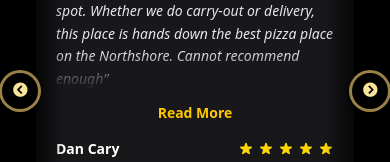
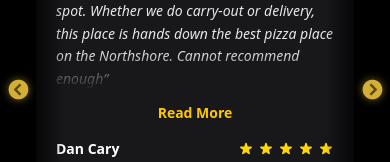
Before and after one commit to ZachAH/UpperCrust, a React (Vite) app: page / in a window 390 px wide. Shown: the part 1147-1309 px from the top of the page. Built offline with nearby package versions, Linux system fonts and the light colour scheme.

Commit message:
update arrows

```diff
--- a/src/index.css
+++ b/src/index.css
@@ -193,53 +193,50 @@
   }
 }
 
-/* --- CHUNKY CIRCULAR SLICK ARROWS --- */
+/* --- CHUNKY MINIMAL ARROWS (NO CIRCLES) --- */
 .slick-prev,
 .slick-next {
-  width: 48px !important;
-  height: 48px !important;
-  border-radius: 9999px !important;
-  background-color: rgba(0, 0, 0, 0.75) !important;
+  width: 38px !important;
+  height: 38px !important;
   display: flex !important;
   justify-content: center;
   align-items: center;
   z-index: 20 !important;
-  border: 3px solid rgba(255, 215, 120, 0.6) !important; /* thicker gold */
+  background: transparent !important;
+  border: none !important;
+  transform: translateY(-50%);
   transition: all 0.25s ease-in-out !important;
-  box-shadow: 0 3px 12px rgba(0,0,0,0.4);
 }
 
 .slick-prev:before,
 .slick-next:before {
-  font-size: 20px !important;
-  font-weight: bold !important;
-  color: #F8E49A !important; /* warm gold */
+  font-size: 28px !important;
+  font-weight: 900 !important;
   opacity: 1 !important;
+  color: #D4AF37 !important; /* Metallic gold */
+  text-shadow: 0 0 8px rgba(212, 175, 55, 0.6);
 }
 
-.slick-prev:hover,
-.slick-next:hover {
-  background-color: #D4AF37 !important; /* metallic gold */
-  transform: scale(1.12);
-  border-color: #fff !important;
+/* Hover zoom + bright highlight */
+.slick-prev:hover:before,
+.slick-next:hover:before {
+  color: #fff !important;
+  transform: scale(1.2);
+  text-shadow: 0 0 12px rgba(255, 240, 180, 0.9);
 }
 
-.slick-prev:hover:before,
-.slick-next:hover:before {
-  color: #000 !important;
+/* Disabled state fade */
+.slick-prev.slick-disabled:before,
+.slick-next.slick-disabled:before {
+  opacity: 0.35 !important;
+  text-shadow: none !important;
+  transform: none !important;
 }
 
-/* Mobile Chunky Arrows */
+/* Mobile size tweak */
 @media (max-width: 768px) {
-  .slick-prev,
-  .slick-next {
-    width: 42px !important;
-    height: 42px !important;
-    border-width: 3px !important;
-  }
-
   .slick-prev:before,
   .slick-next:before {
-    font-size: 16px !important;
+    font-size: 22px !important;
   }
 }
```
